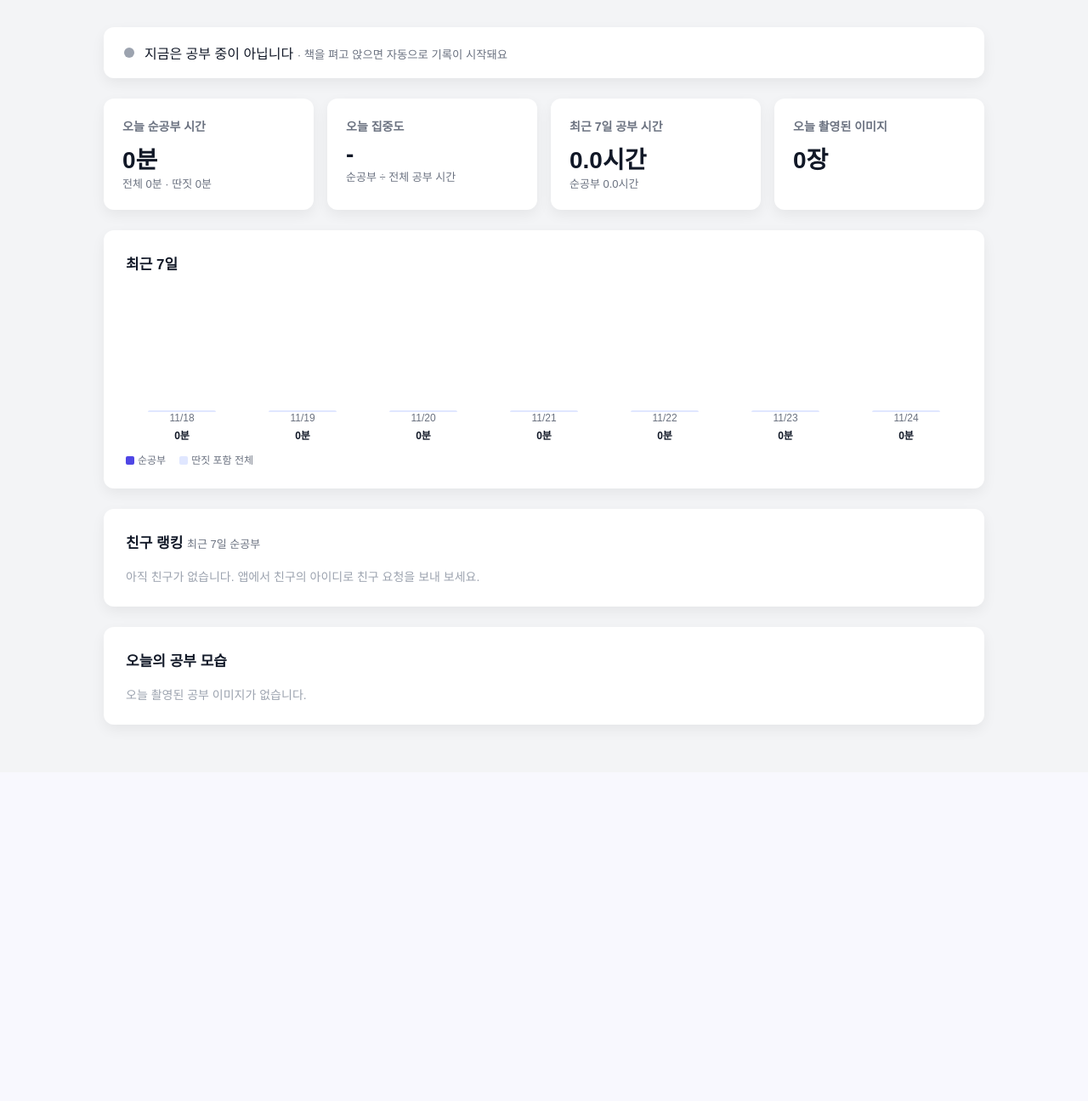
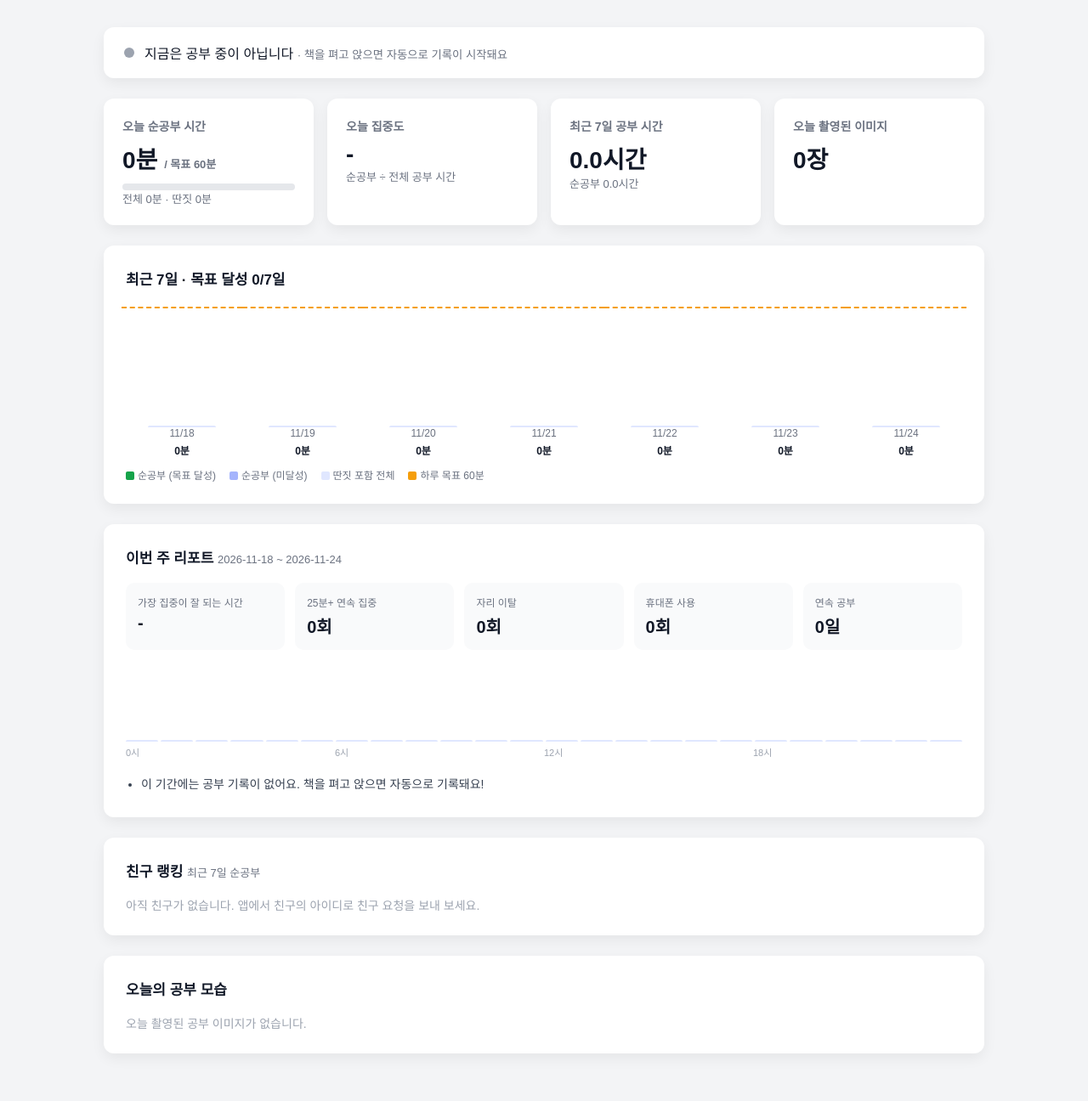
Before and after one commit to doyoung0013/studylens, a Django app: page /dashboard/ in a window 1280 px wide. Shown: the part 67-1363 px from the top of the page at 85% size. Before the commit the page ends 929 px from the top, so only its background shows below. Run offline with Django 5.2, Linux system fonts and the light colour scheme; the visitor is signed in with stand-in values (Sample User, id 1); data comes from the database, SQL or seed files in the repository; data that the repository does not hold is empty.

Commit message:
feat(web): 대시보드에 목표 달성 차트와 이번 주 리포트 추가
- 오늘 순공부 카드에 목표 대비 진행 막대
- 최근 7일 차트: 하루 목표선, 목표 달성일은 초록색으로 구분
- 이번 주 리포트: 집중 잘 되는 시간, 25분+ 연속 집중, 자리 이탈·휴대폰 횟수,
  연속 공부 일수, 시간대별 순공부 그래프, 한 줄 인사이트

```diff
--- a/server/study/views.py
+++ b/server/study/views.py
@@ -103,7 +103,10 @@ def dashboard_view(request):
     user = request.user
     today = timezone.localdate()
 
-    week = daily_study_stats(user, today - timedelta(days=6), today)
+    from .reports import build_report
+
+    report = build_report(user, "week", today - timedelta(days=6), today)
+    week = report["daily"]
     today_stat = week[-1]
     week_total = sum(d["total_seconds"] for d in week)
     week_focus = sum(d["focus_seconds"] for d in week)
@@ -114,7 +117,8 @@ def dashboard_view(request):
     session = _open_session(user)
     current = session_summary(session) if session else None
 
-    max_week = max([d["total_seconds"] for d in week] + [1])
+    goal_seconds = report["goal"]["daily_goal_minutes"] * 60
+    max_week = max([d["total_seconds"] for d in week] + [goal_seconds, 1])
     chart = [
         {
             "label": d["date"][5:].replace("-", "/"),
@@ -123,8 +127,16 @@ def dashboard_view(request):
             "height": round(100 * d["total_seconds"] / max_week),
             # 막대 안에서 순공부가 차지하는 비율(%)
             "focus_pct": round(100 * d["focus_seconds"] / d["total_seconds"]) if d["total_seconds"] else 0,
+            "achieved": d["goal_achieved"],
         }
         for d in week
+    ]
+    max_hour = max([h["focus_seconds"] for h in report["hourly"]] + [1])
+    best = {h["hour"] for h in report["best_hours"]}
+    hourly = [
+        {"hour": h["hour"], "height": round(100 * h["focus_seconds"] / max_hour),
+         "minutes": h["focus_seconds"] // 60, "best": h["hour"] in best}
+        for h in report["hourly"]
     ]
 
     context = {
@@ -139,6 +151,11 @@ def dashboard_view(request):
         "current": current,
         "current_minutes": current["elapsed_seconds"] // 60 if current else 0,
         "chart": chart,
+        "goal_minutes": report["goal"]["daily_goal_minutes"],
+        "goal_line": round(100 * goal_seconds / max_week),
+        "today_goal_rate": min(round(today_stat["goal_rate"]), 100),
+        "report": report,
+        "hourly": hourly,
         "ranking": _friend_ranking_preview(user),
     }
     return render(request, "dashboard.html", context)
--- a/server/templates/dashboard.html
+++ b/server/templates/dashboard.html
@@ -44,7 +44,21 @@
         .chart { display: grid; grid-template-columns: repeat(7, 1fr); gap: 10px; align-items: end; height: 180px; }
         .bar { position: relative; height: 140px; display: flex; align-items: flex-end; justify-content: center; }
         .bar .total { width: 60%; background: #e0e7ff; border-radius: 6px 6px 0 0; position: relative; min-height: 2px; }
-        .bar .focus { position: absolute; bottom: 0; left: 0; right: 0; background: #4f46e5; border-radius: 6px 6px 0 0; }
+        .bar .focus { position: absolute; bottom: 0; left: 0; right: 0; background: #a5b4fc; border-radius: 6px 6px 0 0; }
+        .bar .total.achieved .focus { background: #16a34a; }
+        .goal-mark { position: absolute; left: -5px; right: -5px; border-top: 2px dashed #f59e0b; pointer-events: none; }
+        .progress { height: 8px; background: #e5e7eb; border-radius: 999px; overflow: hidden; margin-top: 10px; }
+        .progress i { display: block; height: 100%; background: #16a34a; border-radius: 999px; }
+
+        .hours { display: grid; grid-template-columns: repeat(24, 1fr); gap: 3px; align-items: end; height: 90px; }
+        .hours div { background: #e0e7ff; border-radius: 3px 3px 0 0; min-height: 2px; }
+        .hours div.best { background: #4f46e5; }
+        .hour-labels { display: grid; grid-template-columns: repeat(4, 1fr); font-size: 11px; color: #9ca3af; margin-top: 4px; }
+        .report-grid { display: grid; grid-template-columns: repeat(auto-fit, minmax(130px, 1fr)); gap: 12px; margin: 18px 0; }
+        .report-grid div { background: #f9fafb; border-radius: 10px; padding: 14px; }
+        .report-grid b { display: block; font-size: 20px; margin-top: 4px; }
+        .report-grid small { color: #6b7280; font-size: 12px; }
+        .insights { margin: 0; padding-left: 18px; color: #374151; font-size: 14px; line-height: 1.8; }
         .col { text-align: center; font-size: 12px; color: #6b7280; }
         .col b { display: block; color: #111827; font-size: 12px; margin-top: 4px; }
         .legend { display: flex; gap: 16px; font-size: 12px; color: #6b7280; margin-top: 12px; }
@@ -106,7 +120,8 @@
     <div class="cards">
         <div class="card">
             <h3>오늘 순공부 시간</h3>
-            <p>{{ today_focus_minutes }}분</p>
+            <p>{{ today_focus_minutes }}분 <span>/ 목표 {{ goal_minutes }}분</span></p>
+            <div class="progress"><i style="width: {{ today_goal_rate }}%"></i></div>
             <span>전체 {{ today_minutes }}분 · 딴짓 {{ today_distracted_minutes }}분</span>
         </div>
         <div class="card">
@@ -126,12 +141,13 @@
     </div>
 
     <div class="section">
-        <h2>최근 7일</h2>
+        <h2>최근 7일 · 목표 달성 {{ report.goal.achieved_days }}/{{ report.goal.days }}일</h2>
         <div class="chart">
             {% for d in chart %}
                 <div class="col">
                     <div class="bar">
-                        <div class="total" style="height: {{ d.height }}%;">
+                        <div class="goal-mark" style="bottom: {{ goal_line }}%;"></div>
+                        <div class="total{% if d.achieved %} achieved{% endif %}" style="height: {{ d.height }}%;">
                             <div class="focus" style="height: {{ d.focus_pct }}%;"></div>
                         </div>
                     </div>
@@ -141,9 +157,32 @@
             {% endfor %}
         </div>
         <div class="legend">
-            <span><i style="background:#4f46e5"></i>순공부</span>
+            <span><i style="background:#16a34a"></i>순공부 (목표 달성)</span>
+            <span><i style="background:#a5b4fc"></i>순공부 (미달성)</span>
             <span><i style="background:#e0e7ff"></i>딴짓 포함 전체</span>
+            <span><i style="background:#f59e0b"></i>하루 목표 {{ goal_minutes }}분</span>
         </div>
+    </div>
+
+    <div class="section">
+        <h2>이번 주 리포트 <small style="color:#6b7280;font-weight:400;font-size:13px">{{ report.start }} ~ {{ report.end }}</small></h2>
+
+        <div class="report-grid">
+            <div><small>가장 집중이 잘 되는 시간</small><b>{% if report.best_hours %}{{ report.best_hours.0.label }}{% else %}-{% endif %}</b></div>
+            <div><small>25분+ 연속 집중</small><b>{{ report.deep_focus.count }}회</b></div>
+            <div><small>자리 이탈</small><b>{{ report.away.count }}회</b></div>
+            <div><small>휴대폰 사용</small><b>{{ report.phone.count }}회</b></div>
+            <div><small>연속 공부</small><b>{{ report.streak.current_days }}일</b></div>
+        </div>
+
+        <div class="hours">
+            {% for h in hourly %}<div class="{% if h.best %}best{% endif %}" style="height: {{ h.height }}%" title="{{ h.hour }}시 · {{ h.minutes }}분"></div>{% endfor %}
+        </div>
+        <div class="hour-labels"><span>0시</span><span>6시</span><span>12시</span><span>18시</span></div>
+
+        <ul class="insights" style="margin-top:18px">
+            {% for line in report.insights %}<li>{{ line }}</li>{% endfor %}
+        </ul>
     </div>
 
     <div class="section">
```
Also changed, not shown: server/study/tests.py (+9 -0 lines).
